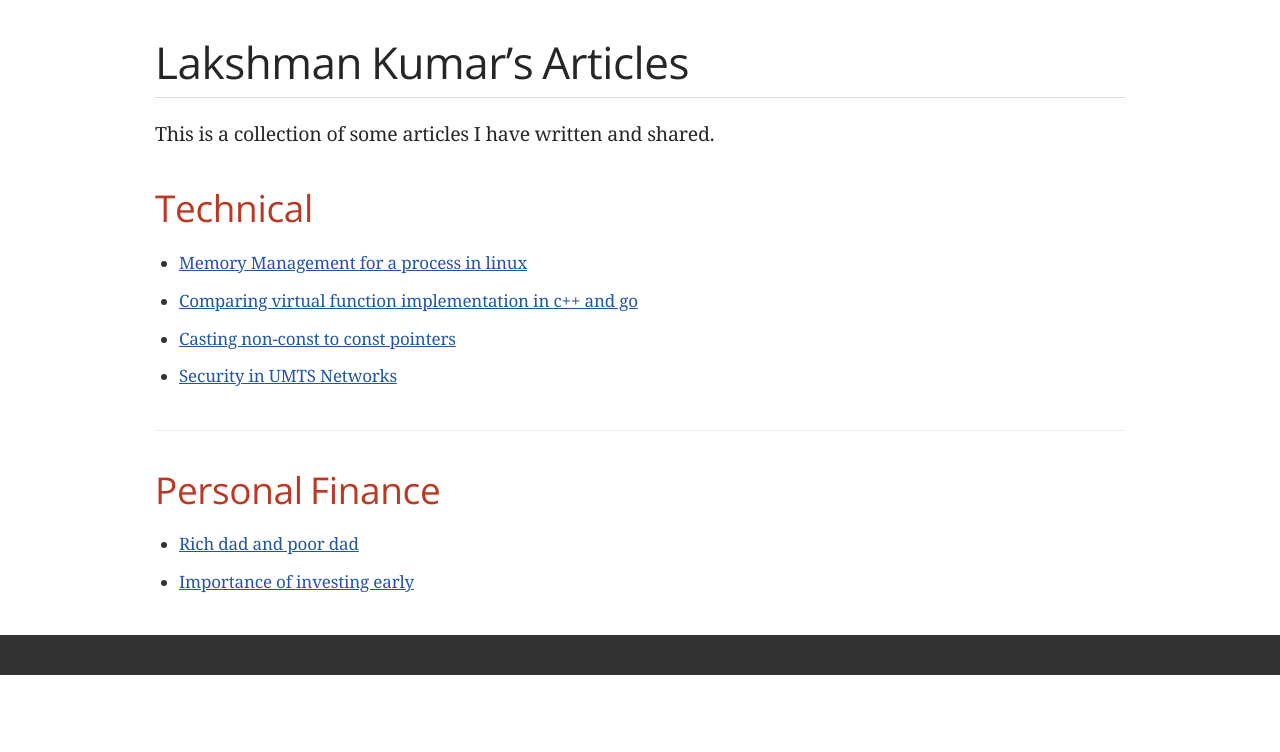
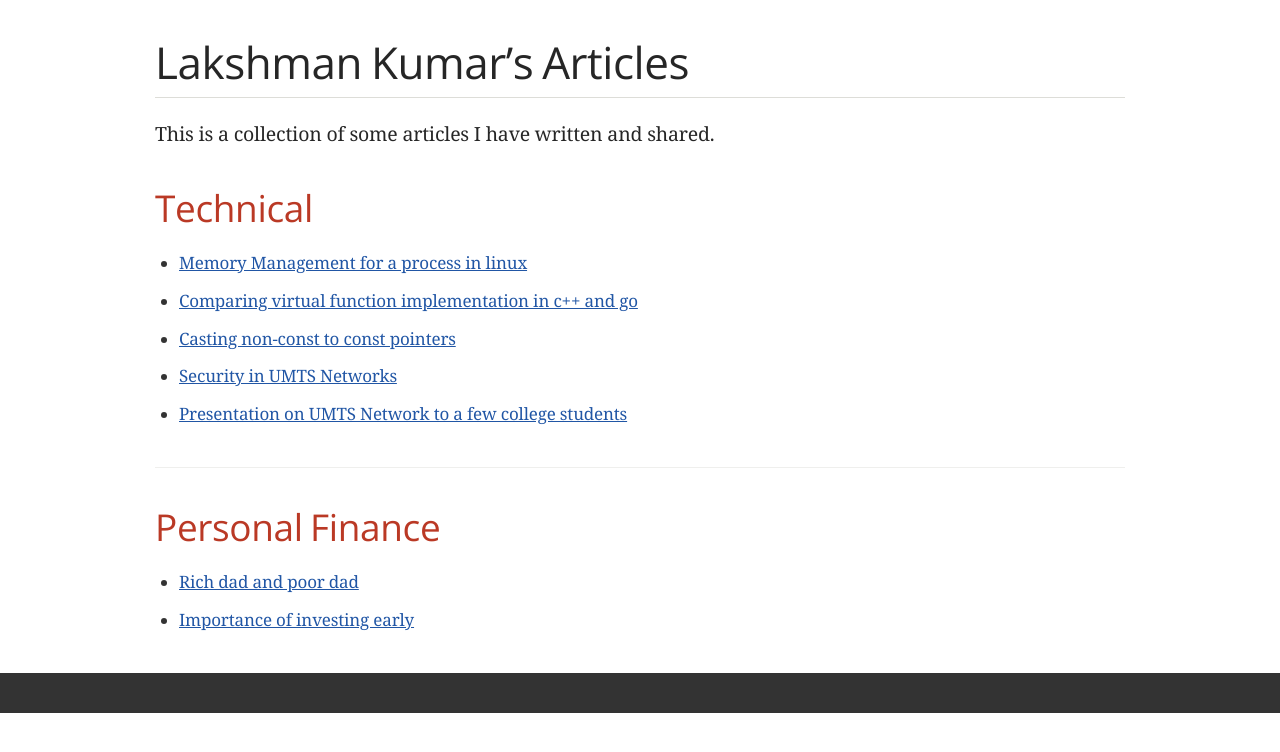
Before and after one commit to lakshmankumar12/lakshmankumar12.github.io, a plain HTML site: page index.html in a window 1280 px wide. Drawn offline with nearby package versions, Linux system fonts and the light colour scheme; a web font is replaced by a local one.

Commit message:
presentation on umts networks

```diff
--- a/index.html
+++ b/index.html
@@ -438,6 +438,9 @@ body.book #toc,body.book #preamble,body.book h1.sect0,body.book .sect1>h2{page-b
 <li>
 <p><a href="http://lakshmankumar12.github.io/web/umts_security">Security in UMTS Networks</a></p>
 </li>
+<li>
+<p><a href="http://www.slideshare.net/lakshmankumar1212/introduction-to-3-g-mobile-networks">Presentation on UMTS Network to a few college students</a></p>
+</li>
 </ul>
 </div>
 </div>
```
Also changed, not shown: 1 other file.
